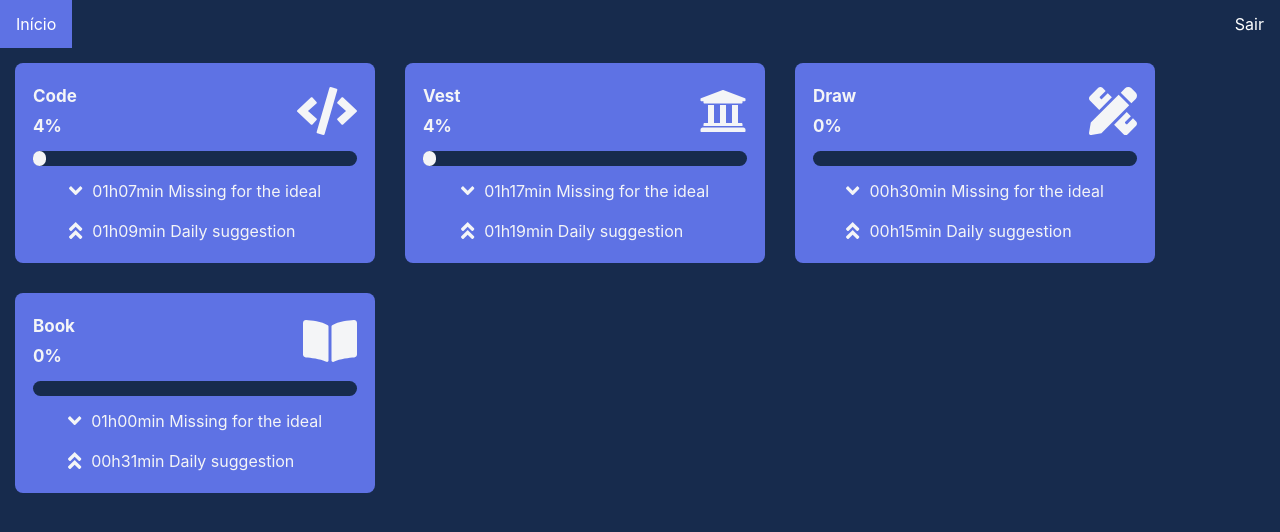
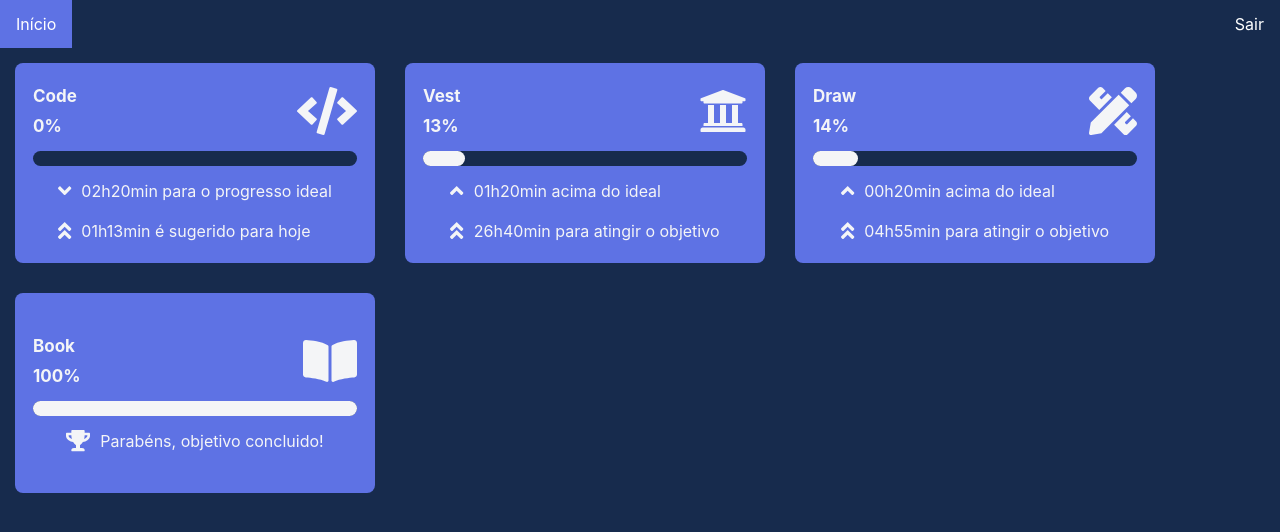
Before and after one commit to faelfer/bttr-client-react, a React (Create React App) app: page / in a window 1280 px wide. Both pictures are taken after typing "name@example.com", "Sample123" into the empty fields and a click on the button "Entrar". Shown: the top 532 px of the page. Built offline with nearby package versions, Linux system fonts and the light colour scheme; the HTML template or start-up script is replaced by a standard one.

Commit message:
:children_crossing: changing posts to pt-br

```diff
--- a/src/index.css
+++ b/src/index.css
@@ -5,6 +5,7 @@ body {
     sans-serif;
   -webkit-font-smoothing: antialiased;
   -moz-osx-font-smoothing: grayscale;
+  background-color: #172b4d;
 }
 
 code {
--- a/src/pages/App/components/Card/index.js
+++ b/src/pages/App/components/Card/index.js
@@ -67,7 +67,7 @@ function App({ item }) {
             console.log("renderItem | if: Parabéns, você concluiu a meta estabelecida!");
             let percentage = parseInt(currentPercentage) + "%";
                 console.log("renderItem | percentage: ", percentage)
-            let lackText = 'Success, goal completed!';
+            let lackText = 'Parabéns, objetivo concluido!';
                 console.log("renderItem | lackText: ", lackText);
 
             setPercentage(percentage);
@@ -78,9 +78,9 @@ function App({ item }) {
             console.log("renderItem | else if: Você está de acordo com a meta estabelecida.");
             let percentage = parseInt(currentPercentage) + "%";
                 console.log("renderItem | percentage: ", percentage);
-            let lackText = 'Ideal goal achieved';
+            let lackText = 'Progresso ideal alcançado';
                 console.log("renderItem | lackText: ", lackText);
-            let suggestionText = ( (convertToHours(goalRemaining)).toString() + ' Remaining to goal');
+            let suggestionText = ( (convertToHours(goalRemaining)).toString() + ' para atingir o objetivo');
                 console.log("renderItem | suggestionText: ", suggestionText);
 
             setPercentage(percentage);
@@ -92,29 +92,29 @@ function App({ item }) {
             console.log("renderItem | else if: Você ultrapassou a meta estabelecida.");
             let percentage = parseInt(currentPercentage) + "%";
                 console.log("renderItem | percentage: ", percentage);
-            let lackText = ( (convertToHours(item.goalDone-idealSituation)).toString() + ' Ideal goal exceeded' );
+            let lackText = ( (convertToHours(item.goalDone-idealSituation)).toString() + ' acima do ideal' );
                 console.log("renderItem | lackText: ", lackText);
-            let suggestionText = ( (convertToHours(goalRemaining)).toString() + ' Remaining to goal');
+            let suggestionText = ( (convertToHours(goalRemaining)).toString() + ' para atingir o objetivo');
                 console.log("renderItem | suggestionText: ", suggestionText);
 
             setPercentage(percentage);
             setLackText(lackText);
             setSuggestionText(suggestionText);
-            setSituation(' Ideal goal exceeded');
+            setSituation(' acima do ideal');
             console.log("================================================================");
         }else {
             console.warn("renderItem | else: Você está abaixo da meta estabelecida.");
             let percentage = parseInt(currentPercentage) + "%";
                 console.log("renderItem | percentage: ", percentage);
-            let lackText = ( (convertToHours(idealSituation-item.goalDone)).toString() + ' Missing for the ideal' );
+            let lackText = ( (convertToHours(idealSituation-item.goalDone)).toString() + ' para o progresso ideal' );
                 console.log("renderItem | lackText: ", lackText);
-            let suggestionText = ( (convertToHours(goalRemaining / (daysRemaining == 0 ? 1 : daysRemaining))).toString() + ' Daily suggestion');
+            let suggestionText = ( (convertToHours(goalRemaining / (daysRemaining == 0 ? 1 : daysRemaining))).toString() + ' é sugerido para hoje');
                 console.log("renderItem | suggestionText: ", suggestionText);
 
             setPercentage(percentage);
             setLackText(lackText);
             setSuggestionText(suggestionText);
-            setSituation(' Missing for the ideal');
+            setSituation(' para o progresso ideal');
             console.log("================================================================");
         }
     }
@@ -153,28 +153,28 @@ function App({ item }) {
 
     function renderIconSituation(situation) {
         switch (situation) {
-        case " Missing for the ideal":
+        case " para o progresso ideal":
             return    <FontAwesomeIcon
                             icon={faAngleDown}
                             size="lg"
                             color="#f4f5f7"
                             className="icon"
                         />
-        case " Ideal goal exceeded":
+        case " acima do ideal":
             return  <FontAwesomeIcon
                             icon={faAngleUp}
                             size="lg"
                             color="#f4f5f7"
                             className="icon"
                     />
-        case "Success, goal completed!":
+        case "Parabéns, objetivo concluido!":
             return  <FontAwesomeIcon
                             icon={faTrophy}
                             size="lg"
                             color="#f4f5f7"
                             className="icon"
                     />
-        case "Ideal goal achieved":
+        case "Progresso ideal alcançado":
             return  <FontAwesomeIcon
                             icon={faCheck}
                             size="lg"
--- a/src/pages/App/index.js
+++ b/src/pages/App/index.js
@@ -5,10 +5,10 @@ import Card from "./components/Card";
 
 function App({ history }) {
     const [listCards, setListCards] = useState([
-        {"name":"Code", "goalPerDay": 70, "goalDone": 73, "icon": "fas fa-code"},
-        {"name":"Vest", "goalPerDay":80, "goalDone": 83, "icon": "fas fa-university"},
-        {"name":"Draw", "goalPerDay": 15, "goalDone": 0, "icon": "fas fa-pencil-ruler"},
-        {"name":"Book", "goalPerDay": 30, "goalDone": 0, "icon": "fas fa-book-open"}
+        {"name":"Code", "goalPerDay": 70, "goalDone": 0, "icon": "fas fa-code"},
+        {"name":"Vest", "goalPerDay": 80, "goalDone": 240, "icon": "fas fa-university"},
+        {"name":"Draw", "goalPerDay": 15, "goalDone": 50, "icon": "fas fa-pencil-ruler"},
+        {"name":"Book", "goalPerDay": 30, "goalDone": 690, "icon": "fas fa-book-open"}
     ]);
     return (
         <div className="Container">
```
